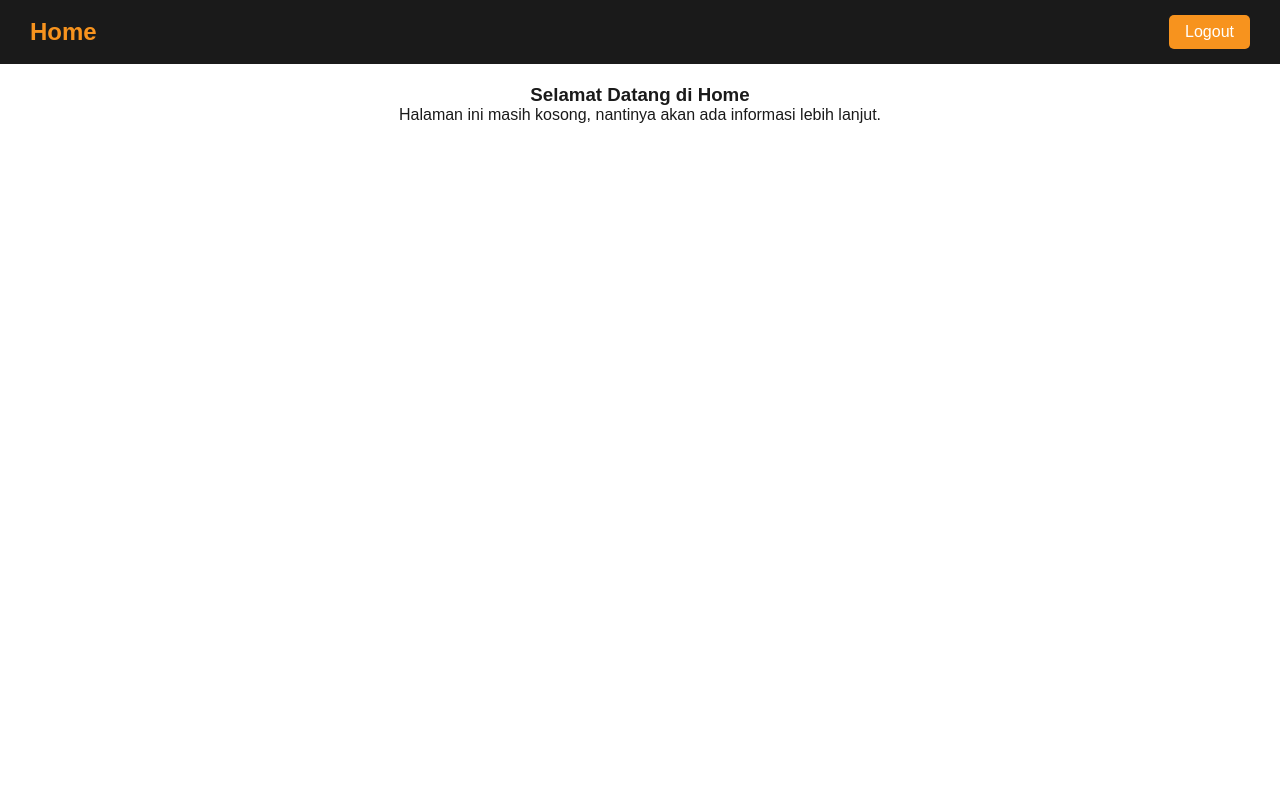
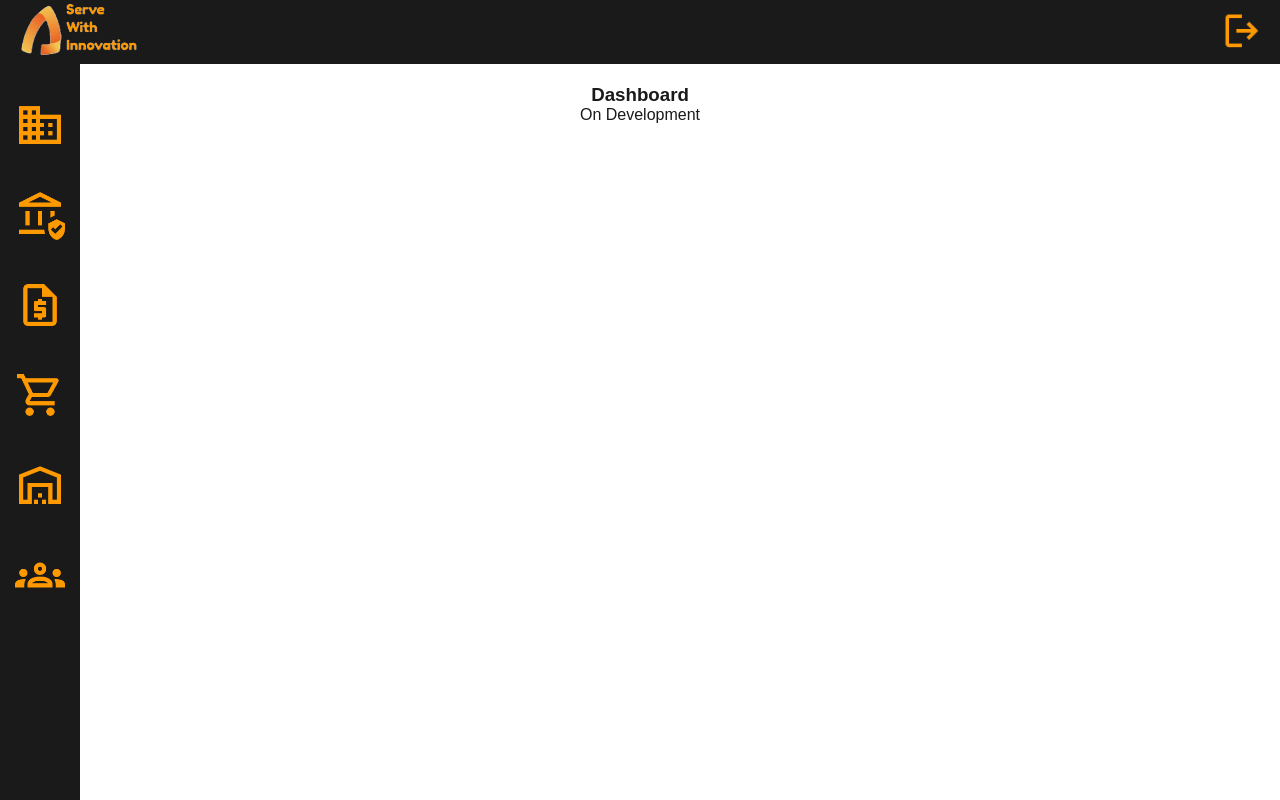
Before and after one commit to jessiruth/amerta-frontend, a React (Create React App) app: page /home in a window 1280 px wide. Built offline with nearby package versions, Linux system fonts and the light colour scheme; sample sign-in values are in the browser's storage; a web font is replaced by a local one.

Commit message:
fix: fix top and left navbar covering each other

```diff
--- a/src/App.js
+++ b/src/App.js
@@ -1,14 +1,27 @@
-import { BrowserRouter as Router, Routes, Route } from "react-router-dom";
+import { BrowserRouter as Router, Routes, Route, useLocation } from "react-router-dom";
 import Login from "./components/Login";
 import Home from "./components/Home";
+import Navbar from "./components/Navbar";
+
+function Layout() {
+    const location = useLocation();
+    const hideNavbarOnLogin = location.pathname === "/";
+
+    return (
+        <div>
+            {!hideNavbarOnLogin && <Navbar />}
+            <Routes>
+                <Route path="/" element={<Login />} />
+                <Route path="/home" element={<Home />} />
+            </Routes>
+        </div>
+    );
+}
 
 function App() {
     return (
         <Router>
-            <Routes>
-                <Route path="/" element={<Login />} />
-                <Route path="/Home" element={<Home />} />
-            </Routes>
+            <Layout />
         </Router>
     );
 }
--- a/src/components/Home.js
+++ b/src/components/Home.js
@@ -23,8 +23,8 @@ const Home = () => {
                 }}>Logout</button>
             </nav>
             <div className="content">
-                <h3>Selamat Datang di Home</h3>
-                <p>Halaman ini masih kosong, nantinya akan ada informasi lebih lanjut.</p>
+                <h3>Dashboard</h3>
+                <p>On Development</p>
             </div>
         </div>
     );
--- a/src/components/Navbar.js
+++ b/src/components/Navbar.js
@@ -30,12 +30,24 @@ const Navbar = () => {
 
             {/* Navbar Kiri */}
             <div className="navbar-left">
+                <div className="nav-item" data-tooltip="Company">
                     <img src={companyIcon} alt="Company" className="nav-icon" />
+                </div>
+                <div className="nav-item" data-tooltip="Finance">
                     <img src={financeIcon} alt="Finance" className="nav-icon" />
+                </div>
+                <div className="nav-item" data-tooltip="Purchases">
                     <img src={purchasesIcon} alt="Purchases" className="nav-icon" />
+                </div>
+                <div className="nav-item" data-tooltip="Sales">
                     <img src={salesIcon} alt="Sales" className="nav-icon" />
+                </div>
+                <div className="nav-item" data-tooltip="Assets">
                     <img src={assetsIcon} alt="Assets" className="nav-icon" />
+                </div>
+                <div className="nav-item" data-tooltip="CRM">
                     <img src={crmIcon} alt="CRM" className="nav-icon" />
+                </div>
             </div>
         </div>
     );
--- a/src/styles/Home.css
+++ b/src/styles/Home.css
@@ -38,3 +38,9 @@
     text-align: center;
     color: #1a1a1a;
 }
+
+.home-container {
+    margin-left: 100px;
+    padding: 80px 20px;
+    text-align: center;
+}
--- a/src/styles/Navbar.css
+++ b/src/styles/Navbar.css
@@ -19,6 +19,7 @@
     position: fixed;
     top: 0;
     left: 0;
+    z-index: 1001;
 }
 
 .logout-btn {
@@ -28,11 +29,10 @@
 }
 
 .logout-btn img {
-    width: 30px;
+    width: 40px;
     height: auto;
 }
 
-/* Navbar Kiri */
 .navbar-left {
     display: flex;
     flex-direction: column;
@@ -44,16 +44,41 @@
     position: fixed;
     left: 0;
     top: 0;
+    z-index: 1000;
 }
 
-.nav-icon {
-    width: 40px;
-    height: auto;
+.nav-item {
+    position: relative;
+    display: flex;
+    justify-content: center;
+    align-items: center;
     margin: 20px 0;
     cursor: pointer;
-    transition: transform 0.2s ease;
 }
 
-.nav-icon:hover {
-    transform: scale(1.1);
+.nav-item img {
+    width: 50px; /* ✅ Pastikan ikon tidak terlalu besar */
+    height: auto;
 }
+
+.nav-item::after {
+    content: attr(data-tooltip);
+    position: absolute;
+    left: 50px;
+    top: 50%;
+    transform: translateY(-50%);
+    background-color: rgba(0, 0, 0, 0.8);
+    color: white;
+    padding: 5px 10px;
+    border-radius: 5px;
+    font-size: 14px;
+    white-space: nowrap;
+    opacity: 0;
+    visibility: hidden;
+    transition: opacity 0.3s ease, visibility 0.3s ease;
+}
+
+.nav-item:hover::after {
+    opacity: 1;
+    visibility: visible;
+}
```
Also changed, not shown: src/assets/Logout.png. Lines whose indentation alone changed are shown as unchanged.
